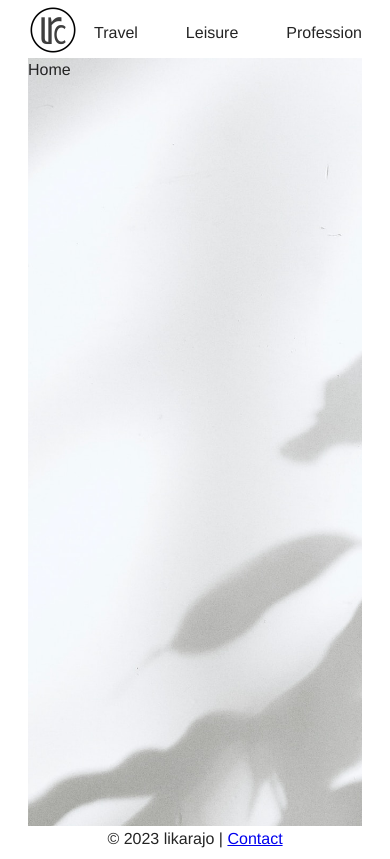
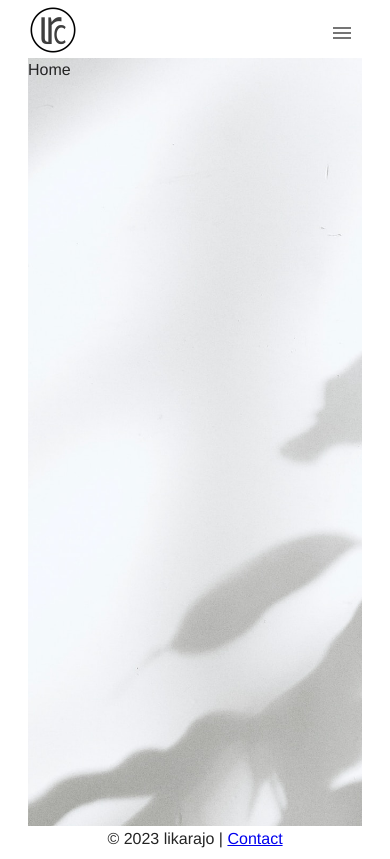
Before and after one commit to likarajo/likarajo.github.io, a React (Vite) app: page / in a window 390 px wide. Built offline with nearby package versions, Linux system fonts and the light colour scheme.

Commit message:
responsive design

```diff
--- a/package.json
+++ b/package.json
@@ -16,8 +16,8 @@
     "@mui/icons-material": "^5.14.14",
     "@mui/material": "^5.14.14",
     "react": "^18.2.0",
-    "react-device-detect": "^2.2.3",
     "react-dom": "^18.2.0",
+    "react-responsive": "^9.0.2",
     "react-router-dom": "^6.17.0"
   },
   "devDependencies": {
--- a/src/components/App.jsx
+++ b/src/components/App.jsx
@@ -11,10 +11,10 @@ function App() {
       <BrowserRouter>
         <Routes>
           <Route exact path="/" element={<Home />} />
-          <Route exact path="/contact" element={<Contact />} />
-          <Route exact path="/travel" element={<Travel />} />
-          <Route exact path="/leisure" element={<Leisure />} />
-          <Route exact path="/profession" element={<Profession />} />
+          <Route path="/contact" element={<Contact />} />
+          <Route path="/travel" element={<Travel />} />
+          <Route path="/leisure" element={<Leisure />} />
+          <Route path="/profession" element={<Profession />} />
         </Routes>
       </BrowserRouter>
     </div>
--- a/src/components/Header.jsx
+++ b/src/components/Header.jsx
@@ -1,23 +1,20 @@
 import { useState } from "react";
-import { isMobileOnly, isTablet, withOrientationChange } from 'react-device-detect';
+import { useMediaQuery } from 'react-responsive';
 import { Drawer, IconButton, List, ListItem, ListItemButton, Stack } from "@mui/material";
 import MenuIcon from '@mui/icons-material/Menu';
 
-function Header(props) {
+function Header() {
 
-    const { isLandscape, isPortrait } = props;
+    const isDesktopOrLaptop = useMediaQuery({query: '(min-width: 1224px)'})
+    const isPortrait = useMediaQuery({ query: '(orientation: portrait)' })
+    const [open, setOpen] = useState(false);
+    const [isDesktop, setIsDesktop] = useState(isDesktopOrLaptop || (!isDesktopOrLaptop && !isPortrait));
+    window.addEventListener('resize', () => {
+        setOpen(false);
+        setIsDesktop(isDesktopOrLaptop || (!isDesktopOrLaptop && !isPortrait));
+    });
 
     const logo = new URL('../images/favicon.png', import.meta.url).href
-    const isTabletLandscapeUp = !isMobileOnly || !isTablet || (isTablet && isLandscape)
-
-
-    const [open, setOpen] = useState(false);
-    const [isDesktop, setIsDesktop] = useState(isTabletLandscapeUp);
-
-    window.addEventListener('resize', () => {
-        setOpen(false);
-        setIsDesktop(isTabletLandscapeUp);
-    });
 
     return (
         <div style={{display:'flex', justifyContent: 'space-between', alignItems:'center', height:50, width:'100%'}}>
@@ -53,4 +50,4 @@ function Header(props) {
     )
 }
 
-export default withOrientationChange(Header)
+export default Header
```
Also changed, not shown: 1 other file (tests, documents, lock files or other folders).
